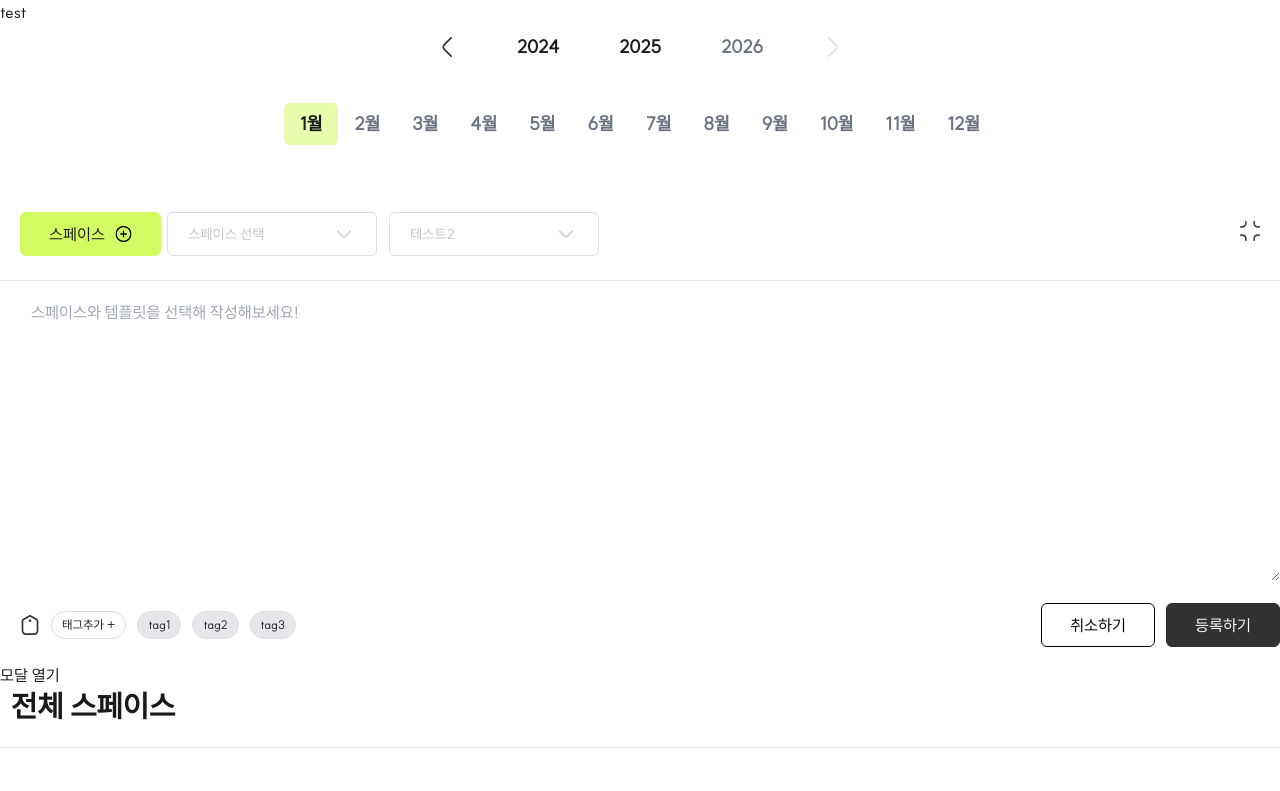
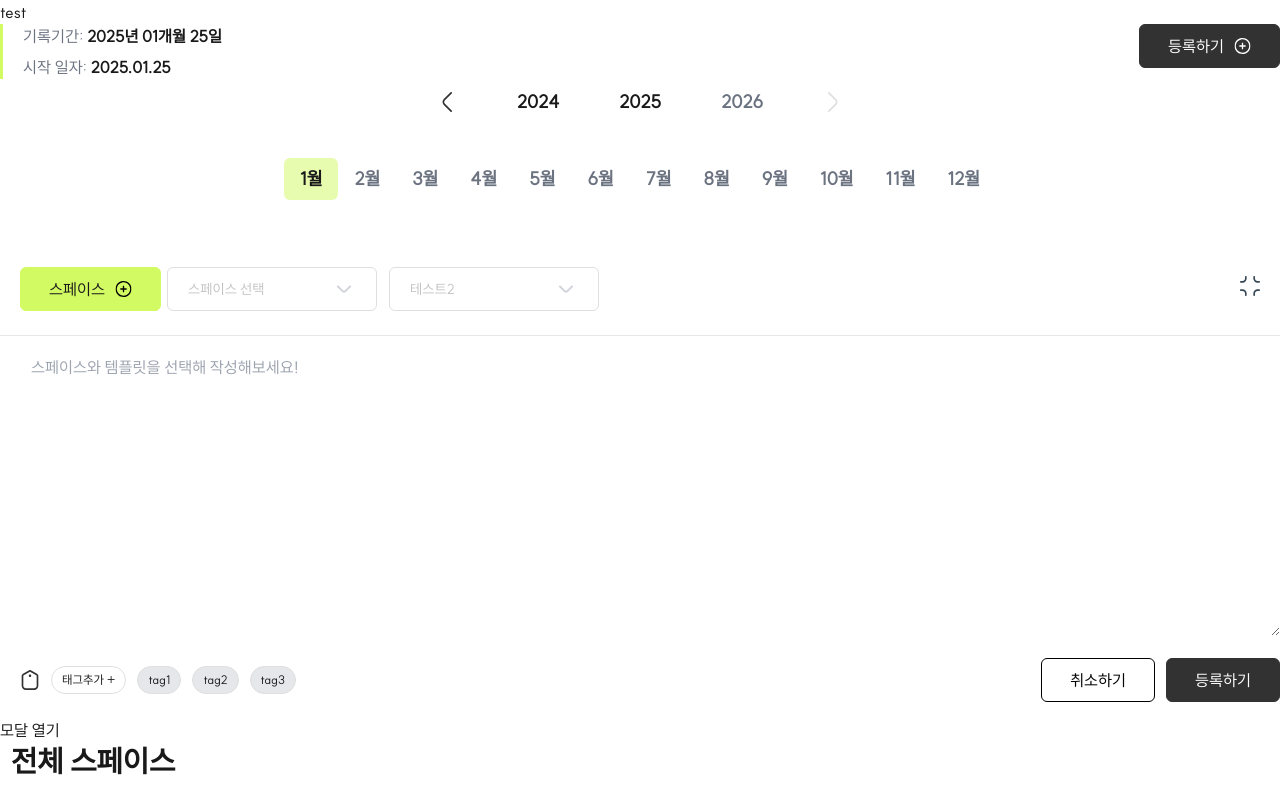
Before and after one commit to muzi55/didit, a Next.js app: page / in a window 1280 px wide. Shown: the top 791 px of the page. Built offline with nearby package versions, Linux system fonts and the light colour scheme.

Commit message:
component: SpaceDetailHead 컴포넌트 추가 및 페이지에 통합

```diff
--- /dev/null
+++ b/src/app/_components/space/SpaceDetailHead.tsx
@@ -0,0 +1,46 @@
+import dayjs from "dayjs";
+import React from "react";
+
+import { icons } from "@/shared/libs/common/icons";
+
+import Button from "../common/Button";
+
+interface SpaceDetailHeadProps {
+	date: Date;
+	startIt: Date;
+}
+export default function SpaceDetailHead({
+	date,
+	startIt,
+}: SpaceDetailHeadProps) {
+	const days = {
+		year: dayjs(date).format("YYYY"),
+		month: dayjs(date).format("MM"),
+		day: dayjs(date).format("DD"),
+	};
+	return (
+		<div className="flex justify-between w-full">
+			<div className="flex flex-col gap-[7px] px-[20px] border-l-[3px] border-primary text-dark-5 text-bodyMedium500">
+				<p>
+					기록기간:&nbsp;
+					<span className="text-textColor text-bodyMedium600">
+						{days.year}년 {days.month}개월 {days.day}일
+					</span>
+				</p>
+				<p>
+					시작 일자:&nbsp;
+					<span className="text-textColor text-bodyMedium600">
+						{dayjs(startIt).format("YYYY.MM.DD")}
+					</span>
+				</p>
+			</div>
+			<div>
+				<Button onClick={() => {}} color="secondary">
+					<span className="flex items-center gap-[10px]">
+						등록하기 {icons.writeSpacePlus()}
+					</span>
+				</Button>
+			</div>
+		</div>
+	);
+}
--- a/src/app/page.tsx
+++ b/src/app/page.tsx
@@ -4,8 +4,10 @@ import dayjs from "dayjs";
 import { useState } from "react";
 
 import TitleHeading from "./_components/common/heding/TitleHeading";
+import { 시간변수 } from "./_components/search/constant";
 import Space from "./_components/space/Space";
-import CalendarUI from "./_components/write/WriteCalendar";
+import SpaceDetailHead from "./_components/space/SpaceDetailHead";
+import CalendarUI from "./_components/space/WriteCalendar";
 import WriteForm from "./_components/write/WriteForm";
 
 export default function Home() {
@@ -26,6 +28,7 @@ export default function Home() {
 		<>
 			<div>test</div>
 
+			<SpaceDetailHead date={new Date(시간변수)} startIt={new Date(시간변수)} />
 			<CalendarUI
 				year={year}
 				setYear={setYear}
```
Also changed, not shown: src/app/_components/space/WriteCalendar.tsx (renamed from src/app/_components/write/WriteCalendar.tsx).
